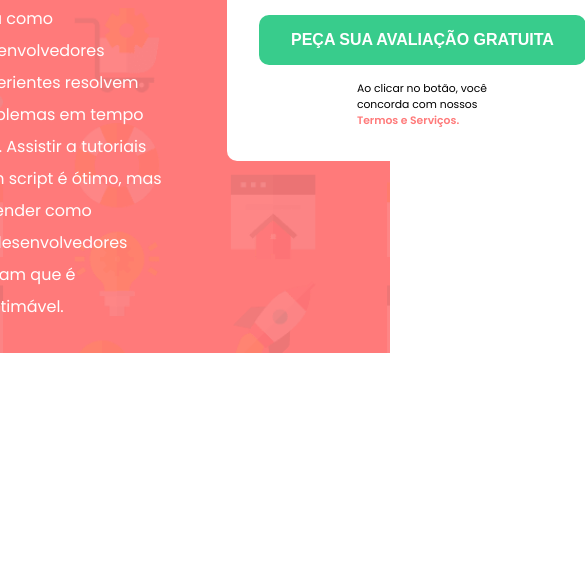
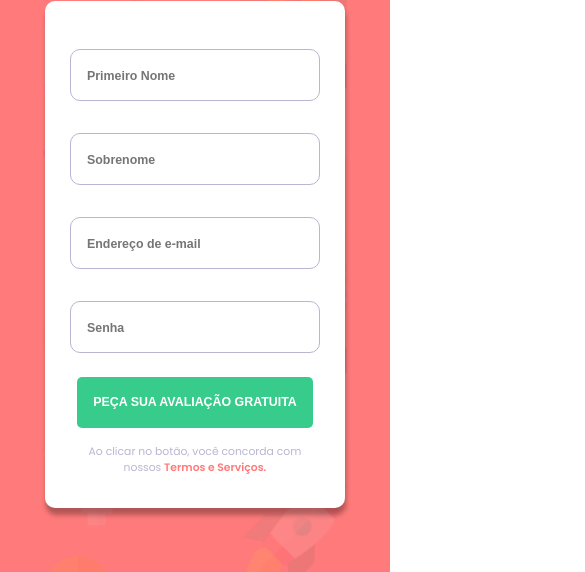
Before and after one commit to brunobarross/Cadastro-Frontendmentor, a plain HTML site: page index.html in a window 390 px wide. Shown: the part 491-1063 px from the top of the page, 585 px wide, since content can reach past the window. Before the commit the page ends 844 px from the top, so only its background shows below. Drawn offline with Linux system fonts and the light colour scheme.

Commit message:
Add files via upload

```diff
--- a/css/style.css
+++ b/css/style.css
@@ -39,7 +39,7 @@ img {
   min-height: 100vh;
   margin: 0 auto;
   display: grid;
-  grid-template-columns: 50% 50%;
+  grid-template-columns: 55% 45%;
   grid-column-gap: 64px;
   grid-template-rows: auto;
   align-content: center;
@@ -48,6 +48,7 @@ img {
 
 .texto {
   align-self: center;
+  justify-self: center;
 }
 
 .texto h1,
@@ -68,12 +69,17 @@ p {
 /* FORUMULÁRIO */
 
 .teste {
+  max-width: 100%;
   background-color: hsl(248, 32%, 49%);
   padding: 16px;
   border-radius: 10px;
   text-align: center;
-  margin-bottom: 32px;
+  margin: 16px auto 32px auto;
   text-align: center;
+  font-size: 0.875em;
+  -webkit-box-shadow: 1px 7px 5px 0px rgba(0, 0, 0, 0.3);
+  -moz-box-shadow: 1px 7px 5px 0px rgba(0, 0, 0, 0.3);
+  box-shadow: 1px 7px 5px 0px rgba(0, 0, 0, 0.3);
 }
 
 .formulario form {
@@ -83,10 +89,14 @@ p {
   flex-direction: column;
   flex-wrap: wrap;
   border-radius: 10px;
+  margin: 0 auto;
+  -webkit-box-shadow: 1px 7px 5px 0px rgba(0, 0, 0, 0.3);
+  -moz-box-shadow: 1px 7px 5px 0px rgba(0, 0, 0, 0.3);
+  box-shadow: 1px 7px 5px 0px rgba(0, 0, 0, 0.3);
 }
 
 .formulario input {
-  margin: 8px 0;
+  margin: 16px 0;
   padding: 16px 32px;
   border: 1px solid hsl(246, 25%, 77%);
   border-radius: 10px;
@@ -96,14 +106,16 @@ p {
 }
 
 .formulario input::placeholder {
-  font-weight: 400;
+  font-weight: 600;
 }
 
 span {
-  padding: 8px 0 0 0;
+  padding: 16px 0 0 0;
   font-size: 0.675em;
   max-width: 400px;
   margin: 0 auto;
+  text-align: center;
+  color: hsl(246, 25%, 77%);
 }
 
 span a {
@@ -116,4 +128,68 @@ span a {
   color: #fff;
   border: none;
   font-weight: 600;
+  padding: 16px;
+  display: block;
+  width: 100%;
+  border-radius: 5px;
+  margin: 8px auto 0 auto;
 }
+
+@media (min-width: 740px) and (max-width: 1024px) {
+  .container {
+    grid-template-columns: 80%;
+  }
+
+  .texto {
+    text-align: center;
+  }
+
+  .texto h1 {
+    font-size: 2em;
+  }
+}
+
+@media (max-width: 739px) {
+  .container {
+    padding: 64px 0;
+    grid-template-columns: 300px;
+    justify-content: center;
+  }
+
+  .texto {
+    text-align: center;
+  }
+
+  .texto h1 {
+    font-size: 1.5em;
+  }
+
+  .texto p {
+    font-size: 1em;
+  }
+
+  .formulario form {
+    align-content: center;
+  }
+
+  .formulario input {
+    max-width: 250px;
+    padding: 16px;
+  }
+
+  .formulario input::placeholder {
+    font-size: 0.775em;
+  }
+
+  #button {
+    font-size: 0.775em;
+    padding: 16px;
+    line-height: 1.5;
+  }
+
+  .teste {
+    margin: 32px auto;
+    padding: 16px 32px;
+    font-size: 0.775em;
+  }
+}
--- a/index.html
+++ b/index.html
@@ -14,20 +14,20 @@
     <div class="container">
       <section class="texto">
         <h1>Aprenda a programar observando os outros.</h1>
-        <p>Seja como desenvolvedores experientes resolvem problemas em tempo<br<> real.
-          Assistir a tutoriais com script é ótimo, mas entender como<br>
+        <p>Seja como desenvolvedores experientes resolvem problemas em tempo real.
+          Assistir a tutoriais com script é ótimo, mas entender como
           os desenvolvedores acham que é inestimável.</p>
       </section>
       <section class="formulario">
         <div class="teste">
-          <p> <strong> Experimente gratuitamente 7 dias </strong> depois $ 20 / mês. depois disso </p>
+          <p> <strong> Experimente gratuitamente 7 dias </strong> depois $ 20 / mês. depois disso.</p>
         </div>
         <form>
-          <input type="text" id="nome" placeholder="Primeiro Nome">
-          <input type="text" id="lastName" placeholder="Sobrenome">
-          <input type="email" id="email" placeholder="Endereço de e-mail">
-          <input type="password" id="pass" placeholder="Senha">
-          <input type="button" value="PEÇA SUA AVALIAÇÃO GRATUITA" id="button">
+          <input type="text" id="nome" placeholder="Primeiro Nome" required maxlength="20">
+          <input type="text" id="lastName" placeholder="Sobrenome" required maxlength="20">
+          <input type="email" id="email" placeholder="Endereço de e-mail" required maxlength="64">
+          <input type="password" id="pass" placeholder="Senha" required minlength="8">
+          <button type="button" id="button"> PEÇA SUA AVALIAÇÃO GRATUITA</button>
           <span>Ao clicar no botão, você concorda com nossos <a href="#"> Termos e Serviços.</a></span>
         </form>
       </section>
```
